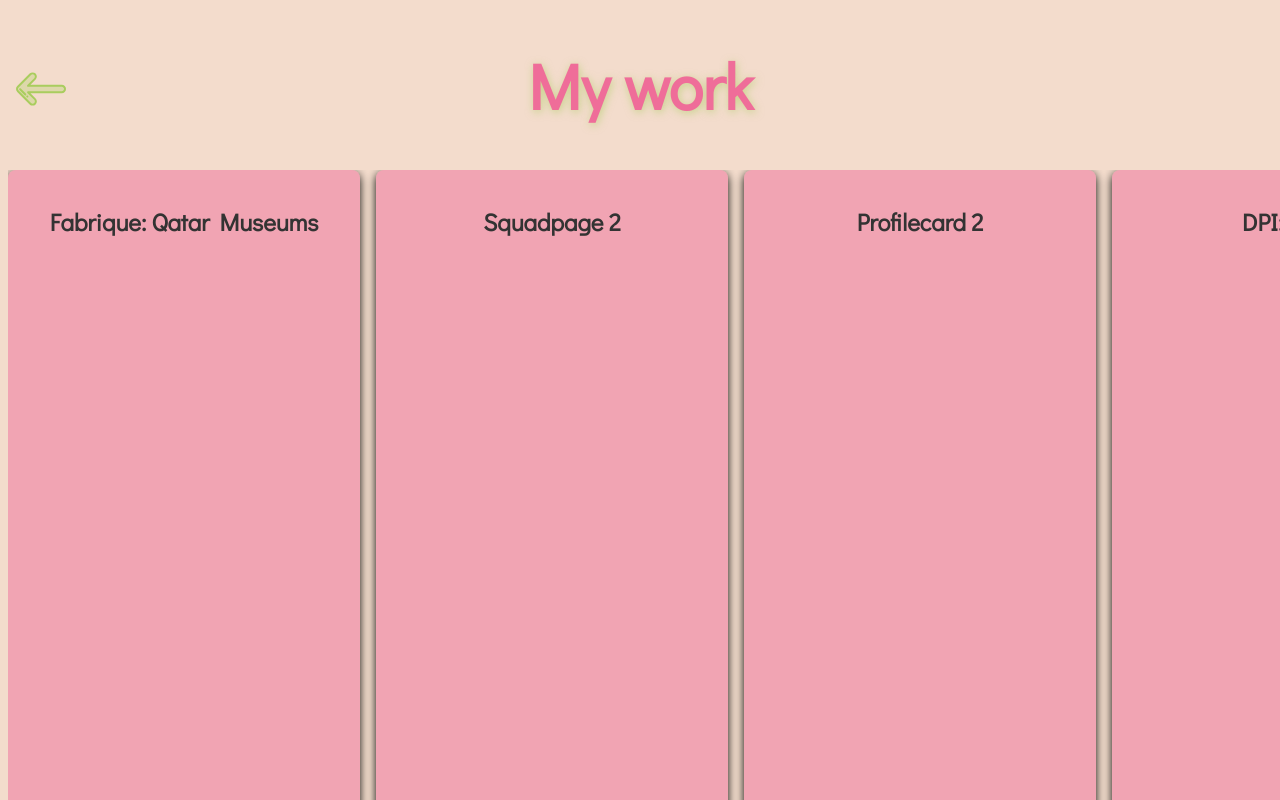
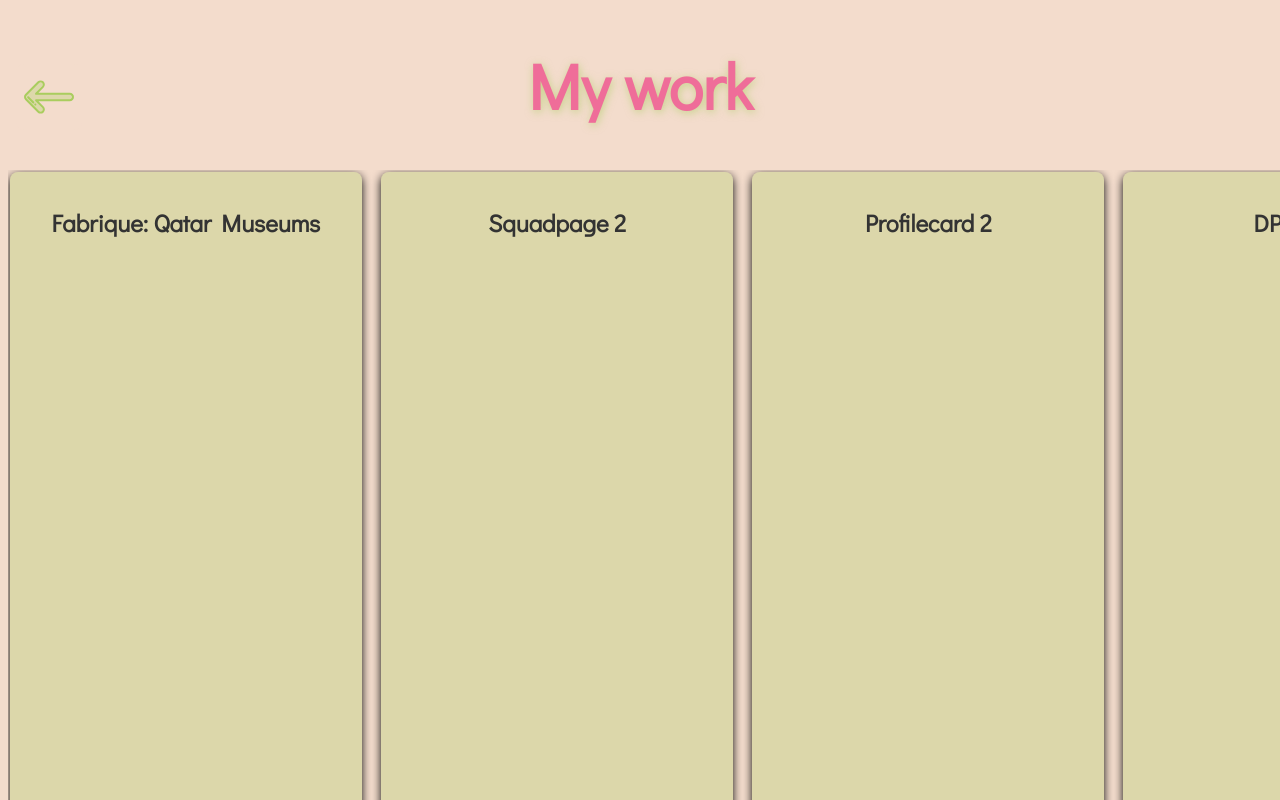
Before and after one commit to Hadil66/portfolio.V1, a SvelteKit app: page /mywork in a window 1280 px wide. Shown: the top 800 px of the page. Built offline with nearby package versions, Linux system fonts and the light colour scheme.

Commit message:
closed #9
- View transitions toegevoegd;
- Tekst centreren;
- Back button.

```diff
--- /dev/null
+++ b/src/routes/+layout.svelte
@@ -0,0 +1,6 @@
+<script>
+    import ViewTransition from './navigation.svelte'
+</script>
+<ViewTransition />
+
+<slot />
--- a/src/routes/+page.svelte
+++ b/src/routes/+page.svelte
@@ -67,19 +67,20 @@
     }
 
     article {
+        align-items: center;
         background: rgb(169, 205, 94 ,0.3);
         box-shadow: var(--shadow);
         border-radius: var(--s-radius);
         cursor: pointer;
         display: flex;
         justify-content: center;
-        align-items: center;
         width: 80vw;
     }
 
     p strong {
         font-size: var(--h3-size);
         font-family: 'Rosemode';
+        font-weight: bold;
     }
 
     @media (min-width:750px) {
--- a/src/routes/learningjournal/+page.svelte
+++ b/src/routes/learningjournal/+page.svelte
@@ -1120,17 +1120,23 @@
 </section>
 
 <style>
-    svg {
+   svg {
       scale: 0.8;
       left: 1em;
-      position: absolute;
+      position: fixed;
       top: 1em;
+      background-color: var(--secundary-light);
+      border-radius: var(--s-radius);
+      padding: calc(var(--reg-space)/2);
    }
 
-  @media (min-width:600px) {
+   @media (min-width:600px) {
     svg {
     left: 1em;
-    position: absolute;
+    position: fixed;
+    background-color: var(--secundary-light);
+    border-radius: var(--s-radius);
+    padding: calc(var(--reg-space)/2);
     top: 4em;
     scale: 1;
     }
--- a/src/routes/mywork/+page.svelte
+++ b/src/routes/mywork/+page.svelte
@@ -49,7 +49,7 @@
     >
   </li>
   <li>
-    <a href="https://github.com/Hadil66/Label-A-teampagina"><h2>LAbel A</h2></a>
+    <a href="https://github.com/Hadil66/Label-A-teampagina"><h2>Label A</h2></a>
   </li>
   <li>
     <a href="https://github.com/Hadil66/the-client-website"><h2>Funda</h2></a>
@@ -65,14 +65,20 @@
    svg {
       scale: 0.8;
       left: 1em;
-      position: absolute;
+      position: fixed;
       top: 1em;
+      background-color: var(--secundary-light);
+      border-radius: var(--s-radius);
+      padding: calc(var(--reg-space)/2);
    }
 
-  @media (min-width:600px) {
+   @media (min-width:600px) {
     svg {
     left: 1em;
-    position: absolute;
+    position: fixed;
+    background-color: var(--secundary-light);
+    border-radius: var(--s-radius);
+    padding: calc(var(--reg-space)/2);
     top: 4em;
     scale: 1;
     }
@@ -91,19 +97,20 @@
     gap: 1em;
     overflow-x: scroll;
     width: 100vw;
-    padding: 0;
-    margin: 0;
+    padding: calc(var(--reg-space) /100);
+    margin: calc(var(--reg-space) /100);
   }
 
   li {
     align-items: center;
-    background: rgb(239, 109, 153, 0.5);
+    background: rgb(169, 205, 94 ,0.3);
     border-radius: var(--s-radius);
     box-shadow: var(--shadow);
     display: flex;
     flex-direction: column;
     height: 50em;
     list-style-type: "";
+    margin: calc(var(--reg-space) /10);
     min-width: 20em;
     padding: var(--reg-space);
   }
--- /dev/null
+++ b/src/routes/navigation.svelte
@@ -0,0 +1,15 @@
+<script lang="ts">
+    import { onNavigate} from '$app/navigation';
+
+
+    onNavigate((navigation) => {
+     if (!document.startViewTransition) return
+
+     return new Promise(resolve => {
+         document.startViewTransition(async () => {
+             resolve()
+             await navigation.complete
+         })
+     })
+    })
+ </script>
--- a/src/routes/weloveweb/+page.svelte
+++ b/src/routes/weloveweb/+page.svelte
@@ -831,14 +831,20 @@
    svg {
       scale: 0.8;
       left: 1em;
-      position: absolute;
+      position: fixed;
       top: 1em;
+      background-color: var(--secundary-light);
+      border-radius: var(--s-radius);
+      padding: calc(var(--reg-space)/2);
    }
 
-  @media (min-width:600px) {
+   @media (min-width:600px) {
     svg {
     left: 1em;
-    position: absolute;
+    position: fixed;
+    background-color: var(--secundary-light);
+    border-radius: var(--s-radius);
+    padding: calc(var(--reg-space)/2);
     top: 4em;
     scale: 1;
     }
@@ -849,6 +855,7 @@
     display: flex;
     font-size: var(--h1-size);
     justify-content: center;
+    text-align: center;
   }
   h2, h2 a {
     color: var(--medium-light);
--- a/static/global.css
+++ b/static/global.css
@@ -39,6 +39,11 @@
     src: url(fonts/DidactGothic-Regular.ttf);
 }
 
+::view-transition-old(root),
+::view-transition-new(root) {
+    animation-duration: 0.5s;
+}
+
 html {
     background-color: var(--secundary-light);
     overflow-x: hidden;
```
